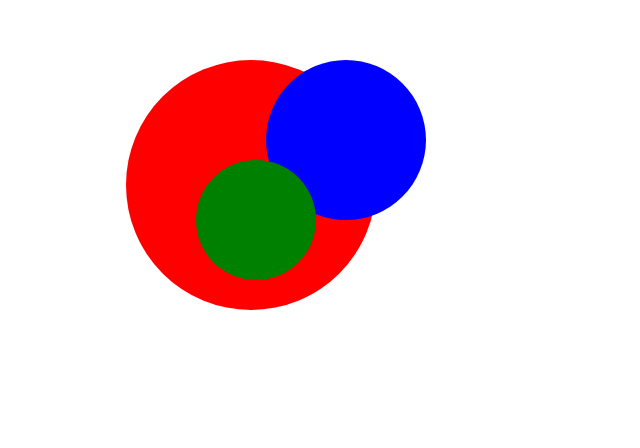
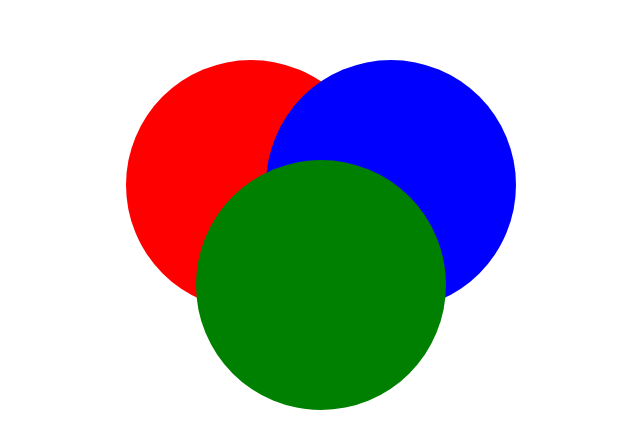
Before and after one commit to bunyamin0312/web_tasarim, a plain HTML site: page daireler.html in a window 1280 px wide. Shown: the part 268-716 px from the top of the page, without its empty margins (202-842 px from the left). Drawn offline with Linux system fonts and the light colour scheme.

Commit message:
Update daireler.html

```diff
--- a/daireler.html
+++ b/daireler.html
@@ -28,16 +28,12 @@
 
         .circle2 {
             background-color: blue;
-            width: 80%;
-            height: 80%;
             top: 300px;
             left: 440px;
         }
 
         .circle3 {
             background-color: green;
-            width: 60%;
-            height: 60%;
             top: 400px;
             left: 370px;
         }
```
